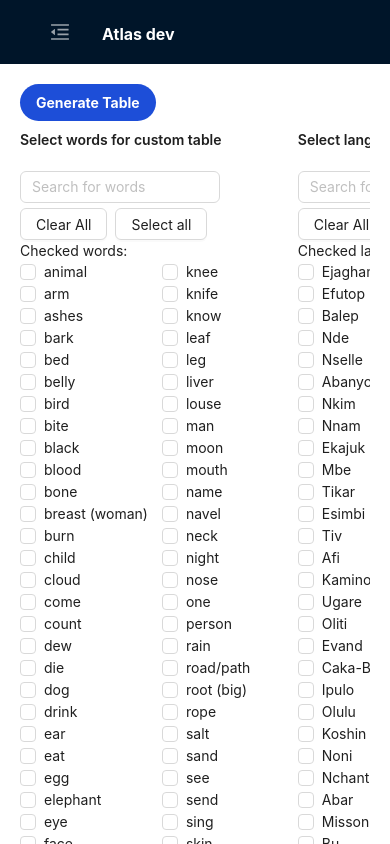
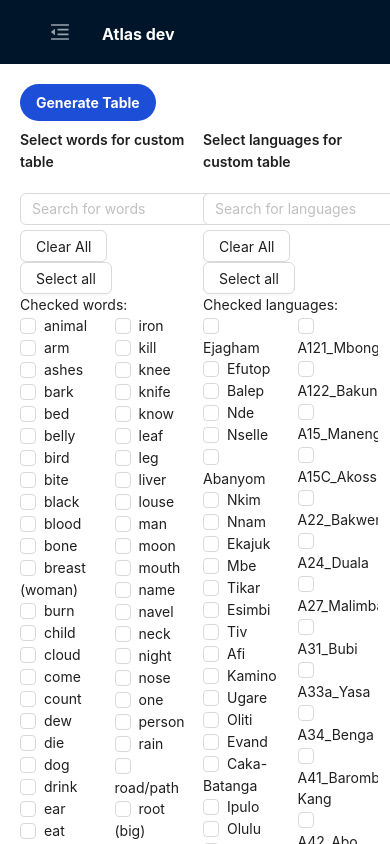
Before and after one commit to AydenHoyll/atlas_repo, a React (Create React App) app: page /new in a window 390 px wide. Shown: the top 844 px of the page. Built offline with nearby package versions, Linux system fonts and the light colour scheme.

Commit message:
micro adjustments

```diff
--- a/src/components/list/index.js
+++ b/src/components/list/index.js
@@ -51,7 +51,7 @@ const ListComponent = ({ data, name, passData }) => {
   };
 
   return (
-    <div className="w-1/2 mr-2 flex flex-col m-0 lg:text-lg md:text-sm min-w-fit ">
+    <div className="w-1/2 mr-2 flex flex-col m-0 lg:text-lg md:text-sm">
       <Typography.Text strong={true} className="lg:text-xl mb-5 md:text-sm">
         Select {name} for custom table
       </Typography.Text>
--- a/src/pages/customLexicon/index.js
+++ b/src/pages/customLexicon/index.js
@@ -52,7 +52,7 @@ const NewFeature = () => {
         {!isClicked ? "Generate Table" : "Back"}
       </button>
       {!isClicked ? (
-        <div className="flex flex-row md: overflow-y-auto">
+        <div className="flex flex-row md:overflow-y-auto">
           <ListComponent data={wordData} name="words" passData={passData} />
           <ListComponent data={langData} name="languages" passData={passData} />
         </div>
--- a/src/pages/language/index.js
+++ b/src/pages/language/index.js
@@ -43,7 +43,7 @@ const LanguagePage = () => {
         zoom={4}
         bounds={location}
         zoomControl={false}
-        style={{ width: 300 }}
+        className="sm:w-80"
       >
         <TileLayer
           url="https://{s}.tile.openstreetmap.org/{z}/{x}/{y}.png"
--- a/src/pages/lexicon/index.js
+++ b/src/pages/lexicon/index.js
@@ -38,7 +38,7 @@ const Lexicon = () => {
 
   return (
     <>
-      <div className="inline-flex flex-wrap gap-5">
+      <div className="inline-flex flex-wrap gap-5 items-baseline">
         {alphabet.map((letter) => (
           <button
             className="mb-2 bg-gray-300 hover:bg-gray-400 text-gray-800 font-bold py-2 px-4 rounded inline-flex items-center"
--- a/src/pages/map/index.js
+++ b/src/pages/map/index.js
@@ -52,7 +52,10 @@ export const MapPage = () => {
     ),
     key: String(ix + 1),
   }));
-
+  // width: 100%;
+  // height: 35vh;
+  // border-radius: 5px;
+  // margin-bottom: 5px;
   return (
     <>
       <UIMap refMap={refMap} popupRef={popupRef} />
```
